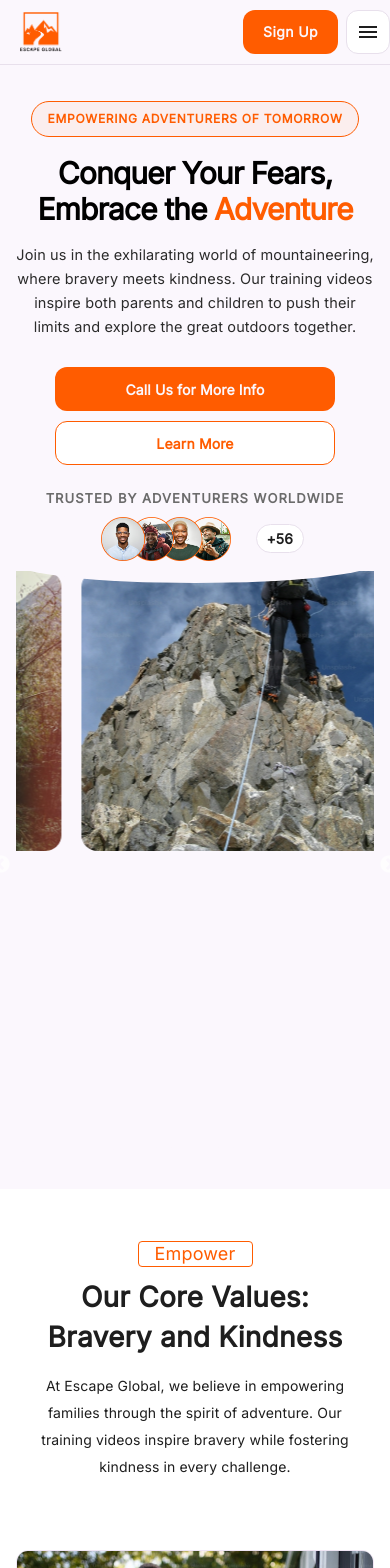
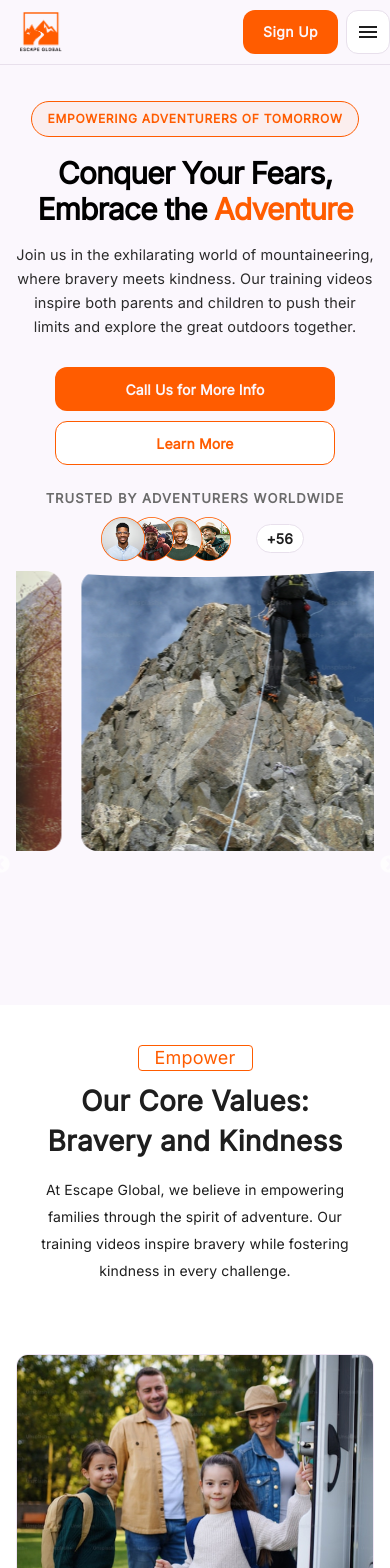
Before and after one commit to Sourcecodee/Escape, a React (Vite) app: page / in a window 390 px wide. Shown: the top 1568 px of the page. Built offline with nearby package versions, Linux system fonts and the light colour scheme.

Commit message:
fixed the slider height issue

```diff
--- a/src/Components/Adventure.tsx
+++ b/src/Components/Adventure.tsx
@@ -93,7 +93,7 @@ const Adventure: FC = () => {
       const extended =[...items, ...items, ...items]
 
   return (
-    <Box sx={{background: '#FBF7FD', display: 'flex', flexDirection: 'column', alignItems: 'center', height: 'auto', padding: {xs: '28px 16px 20px', md: '48px 32px 24px'}, overflow: 'hidden'}}>
+    <Box sx={{background: '#FBF7FD', display: 'flex', flexDirection: 'column', alignItems: 'center', height: {xs:'900px', md:'1000px'}, padding: {xs: '28px 16px 12px', md: '48px 32px 16px'}, overflow: 'hidden'}}>
 
         <Box sx={{padding: {xs: '8px 0 18px', md: '12px 0 22px'}, width: '100%', display: 'flex', justifyContent: 'center'}}>
             <Box sx={{display: 'inline-flex', justifyContent: 'center', alignItems: 'center', border: '1px solid #FF5C00', borderRadius: '999px', px: {xs: 2, md: 2.5}, py: 1, color: '#FF5C00', background: 'rgba(255,92,0,0.06)'}}>
--- a/src/Components/Core.tsx
+++ b/src/Components/Core.tsx
@@ -5,7 +5,7 @@ import Mountain from '../assets/Mountain.jpg'
 
 const Core = () => {
   return (
-    <Box sx={{height: 'auto', background: '#FFFFFF', display: 'flex', flexDirection: 'column', alignItems: 'center', padding: {xs: '32px 16px', md: '56px 32px'}, overflow:'hidden'}}>
+    <Box sx={{height: 'auto', background: '#FFFFFF', display: 'flex', flexDirection: 'column', alignItems: 'center', padding: {xs: '20px 16px', md: '32px 32px'}, overflow:'hidden'}}>
 
         {/* wrapper for empower */}
         <Box sx={{display: 'flex', justifyContent: 'center', alignItems: 'center', borderColor: '#FF5C00', textTransform: 'none', height: {xs: 'auto', md: '40px'}, border: '1px solid', borderRadius: {xs: '4px', md: '8px'}, width: '113px', color: '#FF5C00', mt: '20px'}}>
--- a/src/Css/app.css
+++ b/src/Css/app.css
@@ -30,10 +30,10 @@ body{
 .slider-container::before {
   content: '';
   position: absolute;
-  top: -32px;
+  top: -24px;
   left: 0;
   width: 100%;
-  height: 72px;
+  height: 48px;
   background-color: #FBF7FD;
   border-radius: 0 0 50% 50%;
   z-index: 2;
@@ -41,15 +41,15 @@ body{
 .slider-container::after {
   content: '';
   position: absolute;
-  bottom: -32px;
+  bottom: -20px;
   left: 0;
   width: 100%;
-  height: 72px;
+  height: 48px;
   background-color: #FBF7FD;
   border-radius: 50% 50% 0 0;
   z-index: 2;
 }
 @media(max-width: 640px){
-  .slider-container::before{height: 40px; top: -18px}
-  .slider-container::after{height: 40px; bottom: -18px}
+  .slider-container::before{height: 28px; top: -12px}
+  .slider-container::after{height: 28px; bottom: -12px}
 }
```
Also changed, not shown: 1 other file (tests, documents, lock files or other folders).
